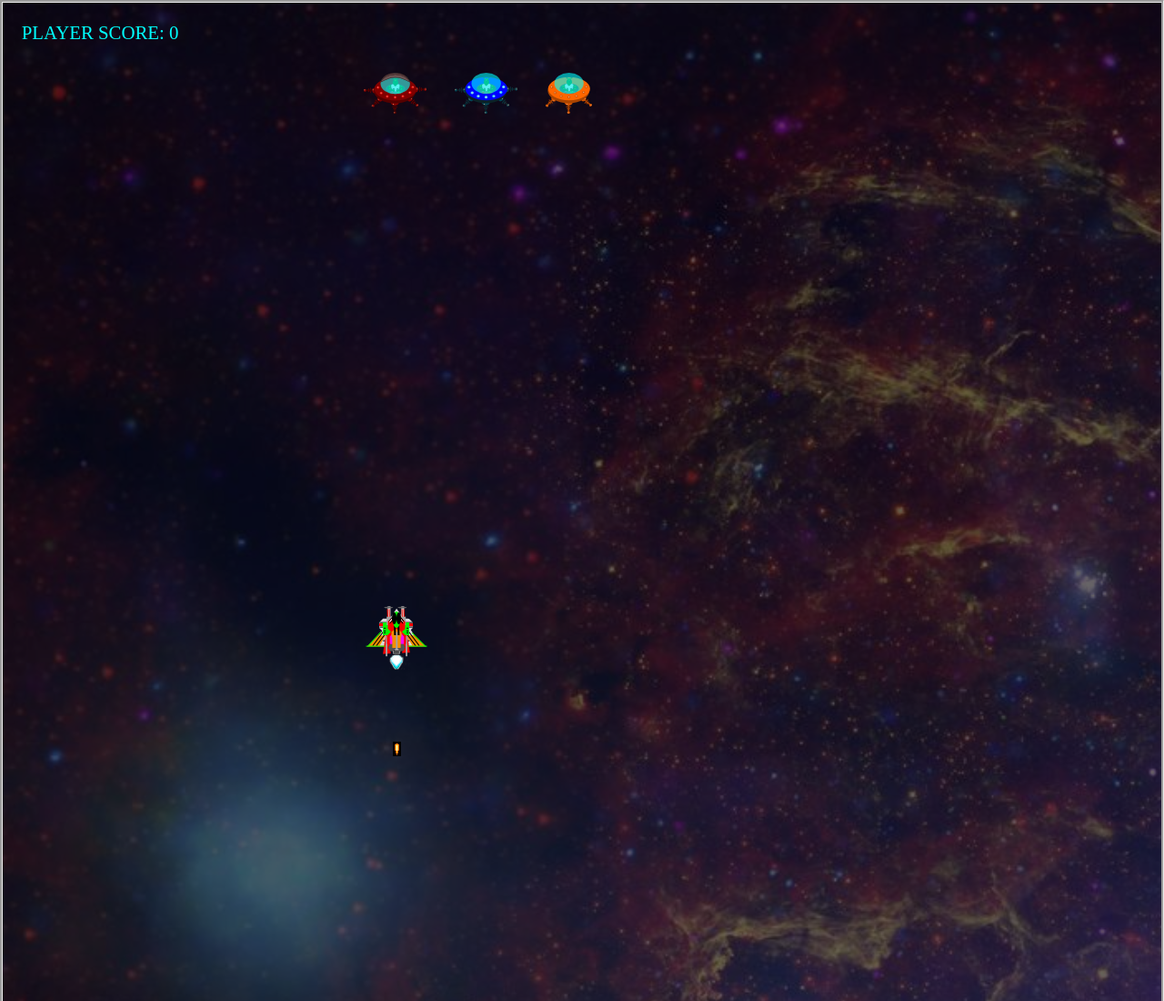
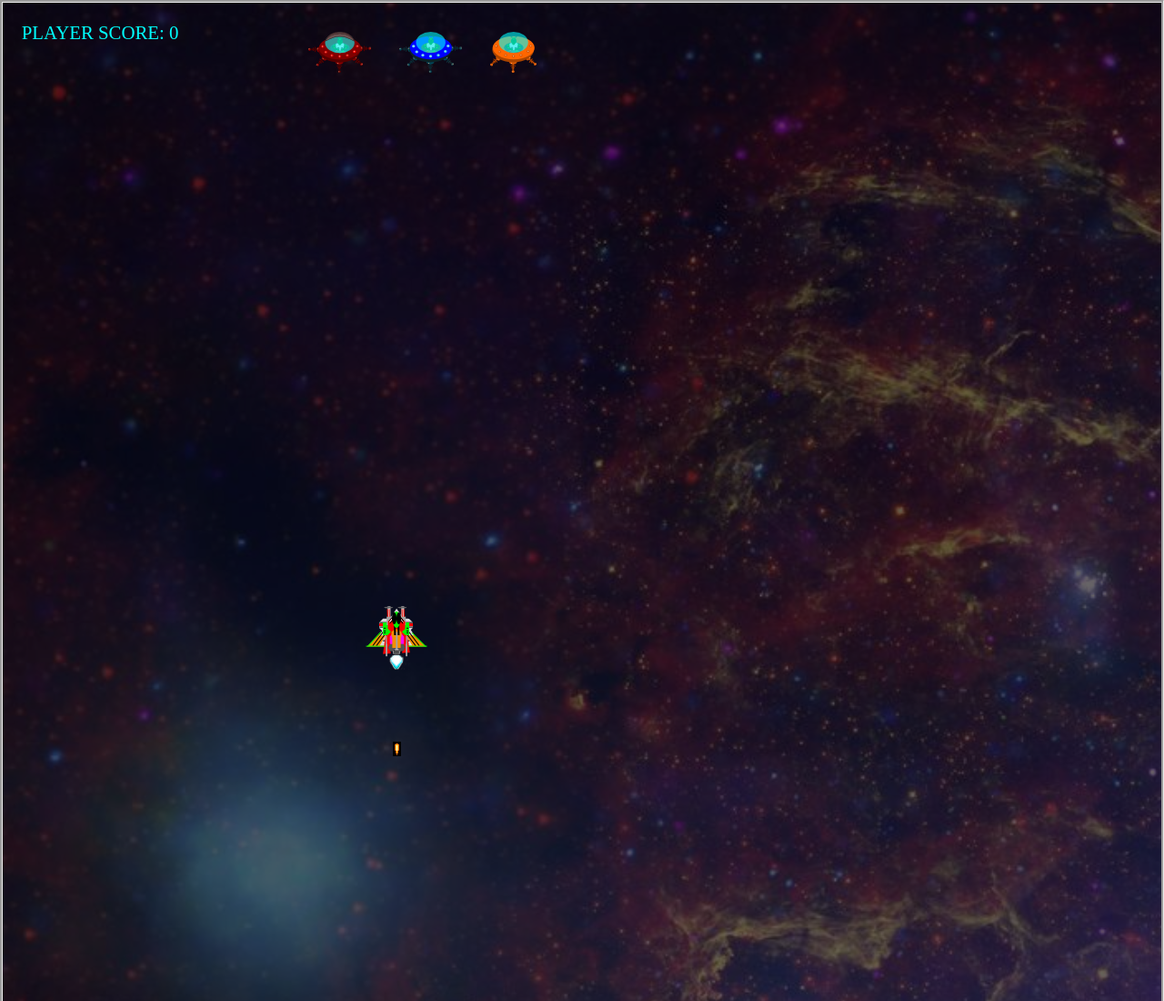
Before and after one commit to mxfoyster/spacegame, a plain HTML site: page index.html in a window 1280 px wide. Shown: the top 1100 px of the page at 91% size. Drawn offline with Linux system fonts and the light colour scheme.

Commit message:
Some enemy logic sorted and working, they track the y axis. Started on hit detection but not working yet

```diff
--- a/css/style.css
+++ b/css/style.css
@@ -35,7 +35,7 @@ body{
 
 .enemyShips{
     position: absolute;
-    top: 10vh;
+    bottom: 90vh;
 }
 
 #enemies{
--- a/js/enemyLogic.js
+++ b/js/enemyLogic.js
@@ -4,9 +4,11 @@
 // of this later according to level to alter enemy speed etc
 //
 const enemies = document.getElementById("enemies");
-
+const middle = (screen.width / 2);
+const numEnemies = 3;
+let enemyShipMinHeight = 10;
 //render enemies html
-for(i = 0; i < 3; i++) {
+for(i = 0; i < numEnemies; i++) {
     enemies.innerHTML+="<img src=\"images/enemy" + (i+1) + ".png\" class=\"enemyShips\" id=\"enemy" + i + "\"/>";
 }
 
@@ -14,24 +16,47 @@ for(i = 0; i < 3; i++) {
 let enemyObj = {
     enemyFiring: false,
     enemyYpos: projectileStartY,
-    enemyXpos: (screen.width / 2) - 5,
+    enemyXpos: middle - 5,
     enemyHandle: null,
+    enemyAlive: true,
 };
 
 const enemyArr = [];
+for (i = 0; i < numEnemies; i++)
+    enemyArr.push ({...enemyObj}); //copy into array using object literals {...Object}
 
 //assign handles for enemies (separately as explained earlier)
-for(i = 0; i < 3; i++) {
+for(i = 0; i < numEnemies; i++) {
     enemyString = "enemy" + i;
-    enemyArr.push(document.getElementById(enemyString)); //directly into array for now
-    enemyArr[i].style.left = xPos + (100 * (i)) + "px"; //temp starting position
+    enemyArr[i].enemyHandle = document.getElementById(enemyString); //directly into array for now
+    enemyArr[i].enemyXpos = xPos + (100 * (i));
 }
+
 
 //move our enemies every 1/2 second in it's own update loop
 setInterval(MoveEnemies,500);
+let epos=enemyArr[0].enemyXpos;
 
 function MoveEnemies(){
-    for(i = 0; i < 3; i++) {
-       // enemyArr[i].style.left = parseInt(enemyArr[i].style.left) + 50 + "px"; //temp starting position
+    //we calculate for the middle enemy and move them ALL relative to that
+    //to ensure the gap between  them doesn't get messed up each time we
+    //change direction underneath them (alternate across 0 diff)
+    let thisEnemyXpos = enemyArr[1].enemyXpos;
+    let diff = xPos - thisEnemyXpos;
+    enemyArr[1].enemyYpos =  parseInt(enemyArr[1].enemyHandle.style.bottom)
+    enemyShipMinHeight = enemyArr[1].enemyYpos - 10;
+
+    for(i = 0; i < numEnemies; i++) {
+        let thisEnemyXpos = enemyArr[i].enemyXpos;
+        enemyArr[i].enemyHandle.style.left = thisEnemyXpos + "px";
+        enemyArr[i].enemyXpos += (diff/10);
+
     }
 }
+
+function CheckHitToEnemy(thisProjectile, index, projectiles){
+    if (!thisProjectile.missileFiring || thisProjectile.missileYpos < enemyShipMinHeight) return;  //nothing to detect, so we can leave
+    //if (project)
+
+    console.log(enemyArr[1].enemyHandle.style.top);
+}
--- a/js/game.js
+++ b/js/game.js
@@ -27,7 +27,7 @@ function MainLoop(){
     if (keys.fire) SetFiring(); //firing logic
 
     //projectile moevement logic
-    projectiles.forEach(PositionProjectiles);
+    if (typeof projectiles !== "undefined")projectiles.forEach(PositionProjectiles);
 
     //ship movement logic
     //*** TO DO *** Implement time per iteration based movement
@@ -40,6 +40,9 @@ function MainLoop(){
 
     //update ship position
     ship.style.left = xPos + "px";
+
+    //we hit enemy check
+    projectiles.forEach(CheckHitToEnemy);
 }//end of main (Update) loop
 
 
```
